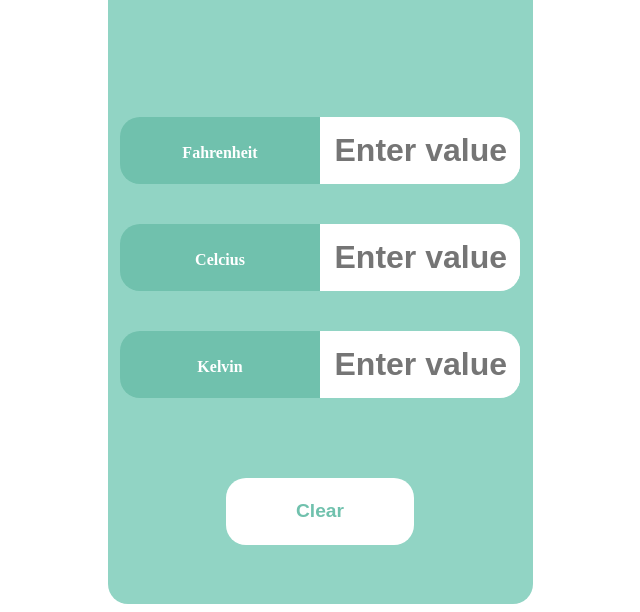
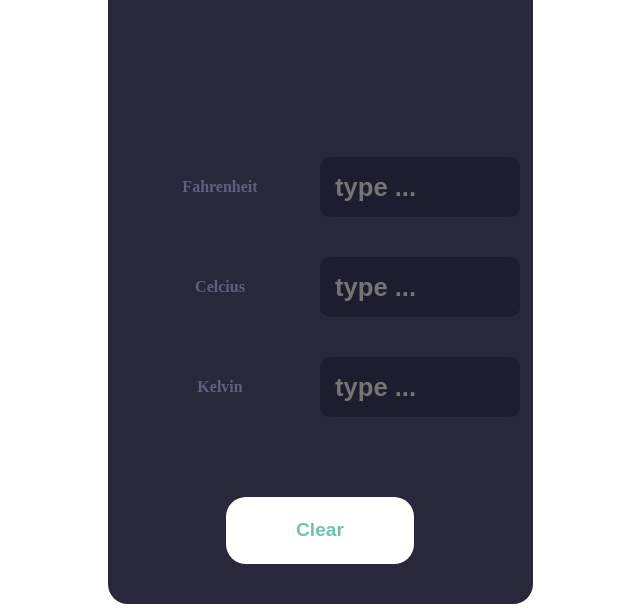
Before and after one commit to ahmedabdlkdir/TempConverter, a plain HTML site: page tempconverter.html in a window 1280 px wide. Shown: the part 198-810 px from the top of the page, without its empty margins (320-960 px from the left). Drawn offline with Linux system fonts and the light colour scheme.

Commit message:
organized the css file to have less code

```diff
--- a/tempconverter.css
+++ b/tempconverter.css
@@ -6,7 +6,7 @@ body {
 }
 
 .convertercontainer {
-    background-color: #91D4C4;
+    background-color: #29273A;
     display: flex;
     flex-direction: column;
     height: 674px;
@@ -19,7 +19,7 @@ body {
 
 .converterheader {
     color: blue;
-    background-color: #71C7B2;
+    background-color: #29273A;
     height: 75px;
     width: 425px;
     border-radius: 20px 20px 0 0 ;
@@ -42,137 +42,63 @@ body {
     flex-direction: column;
 
 }
-.fahrenheit {
-    height: 67px;
-    display: flex;
+
+/* fahrenheit , celcius, and kelvin containers */
+.fahrenheit, .celcius, .kelvin {
     width: 425px;
-    justify-content: center;
-
-}
-.ftext {
-    background-color: #70C1AD;
-    width: 200px;
-    border-radius: 20px 0 0 20px;
-}
-
-.ftext h4 {
-    color: #fff;
-    text-align: center;
-    margin-top: 27px;
-
-}
-.finput{
-    width: 200px;
-    background-color: #fff;
-    text-align: center;
-    overflow: hidden;
-    border-radius: 0 20px 20px 0;
-
-}
-.finput input {
-    margin-top: 13px;
-    height: 40px;
-    font-size: 2em;
-    text-align: right;
-    width: 185px;
-    background-color: #fff;
-    font-weight: bold;
-    border: none;
-    padding-right: 15px;
-
-
-}
-
-
-.celcius {
-    width: 425px;
-
-    height: 67px;
+    height: 60px;
     display: flex;
     justify-content: center;
     margin-top: 40px;
 }
 
-.ctext {
-    background-color: #70C1AD;
+.ftext, .ctext, .ktext, t {
+    /* background-color: #1E1C2F; */
     width: 200px;
-    border-radius: 20px 0 0 20px;
+    /* border-radius: 10px 0 0 10px; */
+    /* -webkit-border-radius: 10px 0 0 10px;
+    -moz-border-radius: 10px 0 0 10px;
+    -ms-border-radius: 10px 0 0 10px;
+    -o-border-radius: 10px 0 0 10px; */
 }
 
-.ctext h4 {
-    color: #fff;
+
+ .ftext h4, .ctext h4, .ktext h4 {
+    color: #625E81;
     text-align: center;
-    margin-top: 27px;
+    /* margin-top: 27px; */
 
 }
 
-.cinput {
+.finput, .cinput, .kinput {
     width: 200px;
-    background-color: #fff;
+    background-color: #1E1C2F;
     text-align: center;
     overflow: hidden;
-    border-radius: 0 20px 20px 0;
+    border-radius: 10px;
+    -webkit-border-radius: 10px;
+    -moz-border-radius: 10px;
+    -ms-border-radius: 10px;
+    -o-border-radius: 10px;
+}
+
+.finput input, .cinput input, .kinput input {
+    margin-top: 10px;
+    height: 40px;
+    /* line-height: 40px; */
+    font-size: 1.6em;
+    text-align: left;
+    width: 185px;
+    background-color: #1E1C2F;
+    color: #565E69;
+    font-weight: bold;
+    border: none;
+    padding-left: 15px;
+}
 
 
-}
-
-.cinput input {
-    margin-top: 13px;
-    height: 40px;
-    font-size: 2em;
-    text-align: right;
-    width: 185px;
-    background-color: #fff;
-    font-weight: bold;
-    border: none;
-    padding-right: 25px;
-
-}
-
-.kelvin {
-    width: 425px;
-
-    height: 67px;
-    display: flex;
-    justify-content: center;
-    margin-top: 40px;
-}
-
-.ktext {
-    background-color: #70C1AD;
-    width: 200px;
-    border-radius: 20px 0 0 20px;
-}
-
-.ktext h4 {
-    color: #fff;
-    text-align: center;
-    margin-top: 27px;
-
-}
-
-.kinput {
-    width: 200px;
-    background-color: #fff;
-    text-align: center;
-    overflow: hidden;
-    border-radius: 0 20px 20px 0;
 
 
-}
-
-.kinput input {
-    margin-top: 13px;
-    height: 40px;
-    font-size: 2em;
-    text-align: right;
-    width: 185px;
-    background-color: #fff;
-    font-weight: bold;
-    border: none;
-    padding-right: 25px;
-
-}
 
 
 input:focus, button:focus {
--- a/tempconverter.html
+++ b/tempconverter.html
@@ -16,19 +16,19 @@
             <div class="fahrenheit">
                 <div class="ftext"><h4>Fahrenheit</h4></div>
                 <div class="finput">
-                    <input type="text" placeholder="Enter value" maxlength="7" id="finput" oninput="this.value = this.value.replace(/[^0-9.-]/g, '').replace(/(\..*)\./g, '$1');">
+                    <input type="text" placeholder="type ..." maxlength="7" id="finput" oninput="this.value = this.value.replace(/[^0-9.-]/g, '').replace(/(\..*)\./g, '$1');">
                 </div>
             </div>
             <div class="celcius">
                 <div class="ctext"><h4>Celcius</h4></div>
                 <div class="cinput">
-                    <input type="text" placeholder="Enter value" maxlength="7" id="cinput" oninput="this.value = this.value.replace(/[^0-9.-]/g, '').replace(/(\..*)\./g, '$1');">
+                    <input type="text" placeholder="type ..." maxlength="7" id="cinput" oninput="this.value = this.value.replace(/[^0-9.-]/g, '').replace(/(\..*)\./g, '$1');">
                 </div>
             </div>
             <div class="kelvin">
                 <div class="ktext"><h4>Kelvin</h4></div>
                 <div class="kinput">
-                        <input type="text" placeholder="Enter value" maxlength="7" id="kinput" oninput="this.value = this.value.replace(/[^0-9.-]/g, '').replace(/(\..*)\./g, '$1');">
+                        <input type="text" placeholder="type ..." maxlength="7" id="kinput" oninput="this.value = this.value.replace(/[^0-9.-]/g, '').replace(/(\..*)\./g, '$1');">
                 </div>
             </div>
             <div class="btnclearconvert">
```
